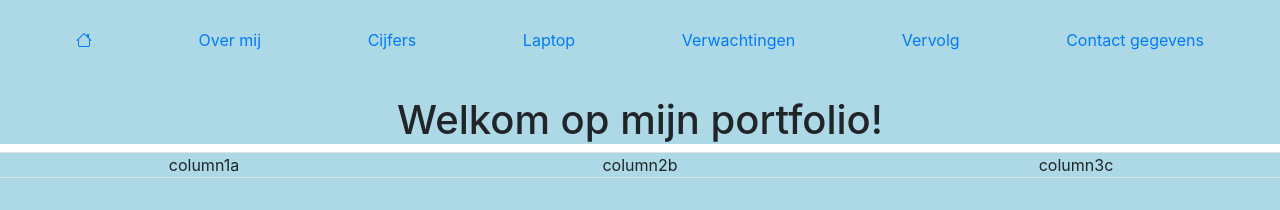
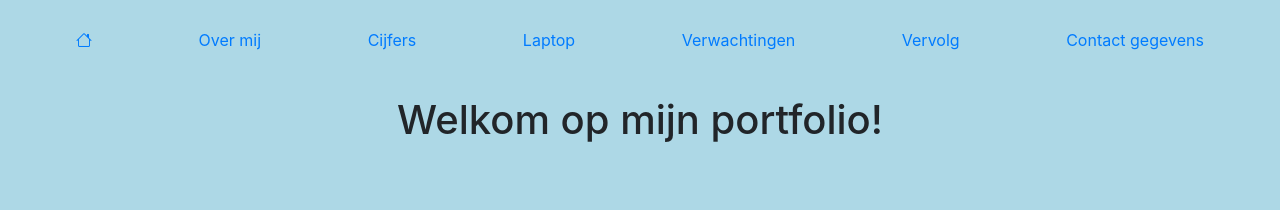
Before and after one commit to erniespawn/bootstrap, a plain HTML site: page index.html in a window 1280 px wide. Drawn offline with nearby package versions, Linux system fonts and the light colour scheme.

Commit message:
basic html

```diff
--- a/index.html
+++ b/index.html
@@ -15,37 +15,15 @@
         <header class="header">
             <ul class="navbar">
                 <li><a href="index.html"><i class="bi bi-house"></i></a></li>
-
                 <li><a href="Overmij.html">Over mij</a></li>
-
                 <li><a href="Cijfers.html">Cijfers</a></li>
-
                 <li><a href="Laptop.html">Laptop</a></li>
-
                 <li><a href="Verwachtingen.html">Verwachtingen</a></li>
-
                 <li><a href="Vervolg.html">Vervolg</a></li>
-
                 <li><a href="Contact gegevens.html">Contact gegevens</a></li>
             </ul>
         </header>
         <h1> Welkom op mijn portfolio!</h1>
-
-        <div class="container-mc border">
-            <div class="row">
-            <div class="col-md-4">column1a</div>
-            <div class="col-md-4">column2b</div>
-            <div class="col-md-4">column3c</div>
-
-
-        </div>
-
-        </div>
-
-
-
-
-
 
 
         <script src="" async defer></script>
```
Lines whose indentation alone changed are shown as unchanged.
